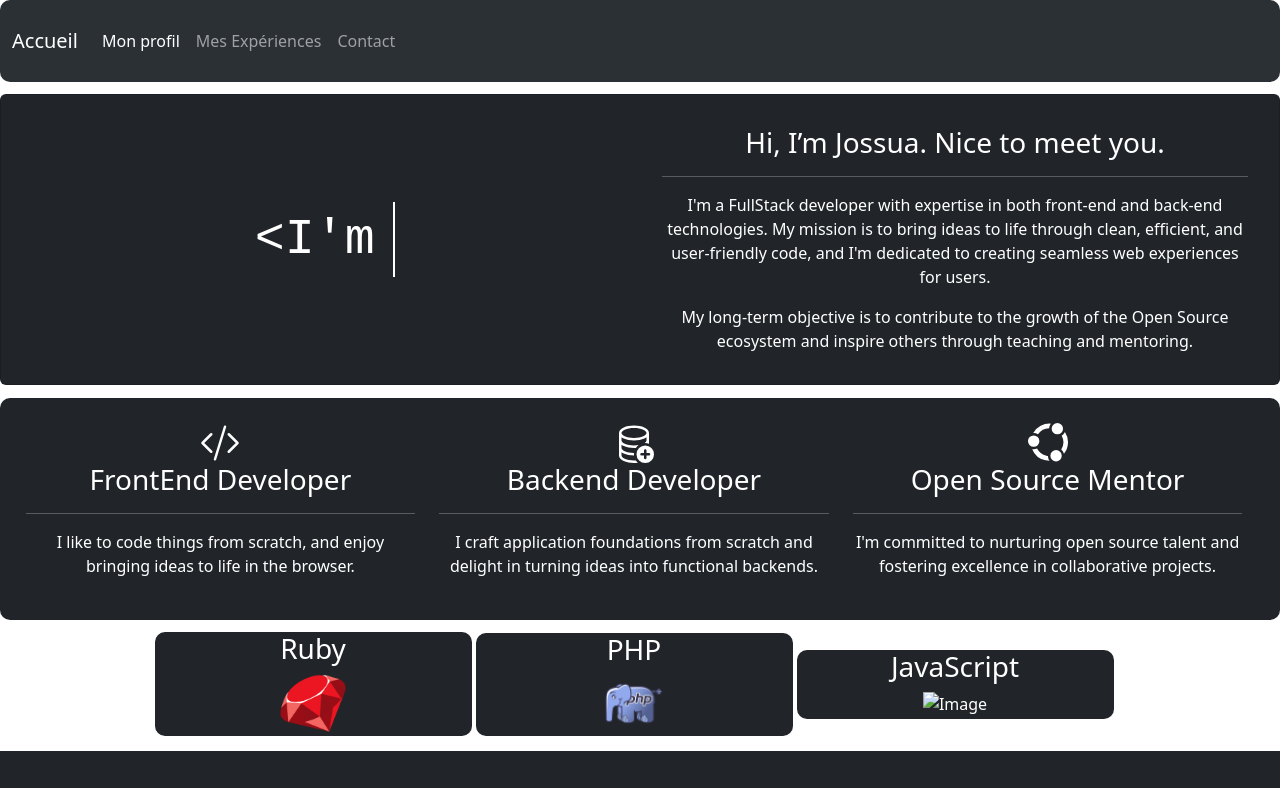
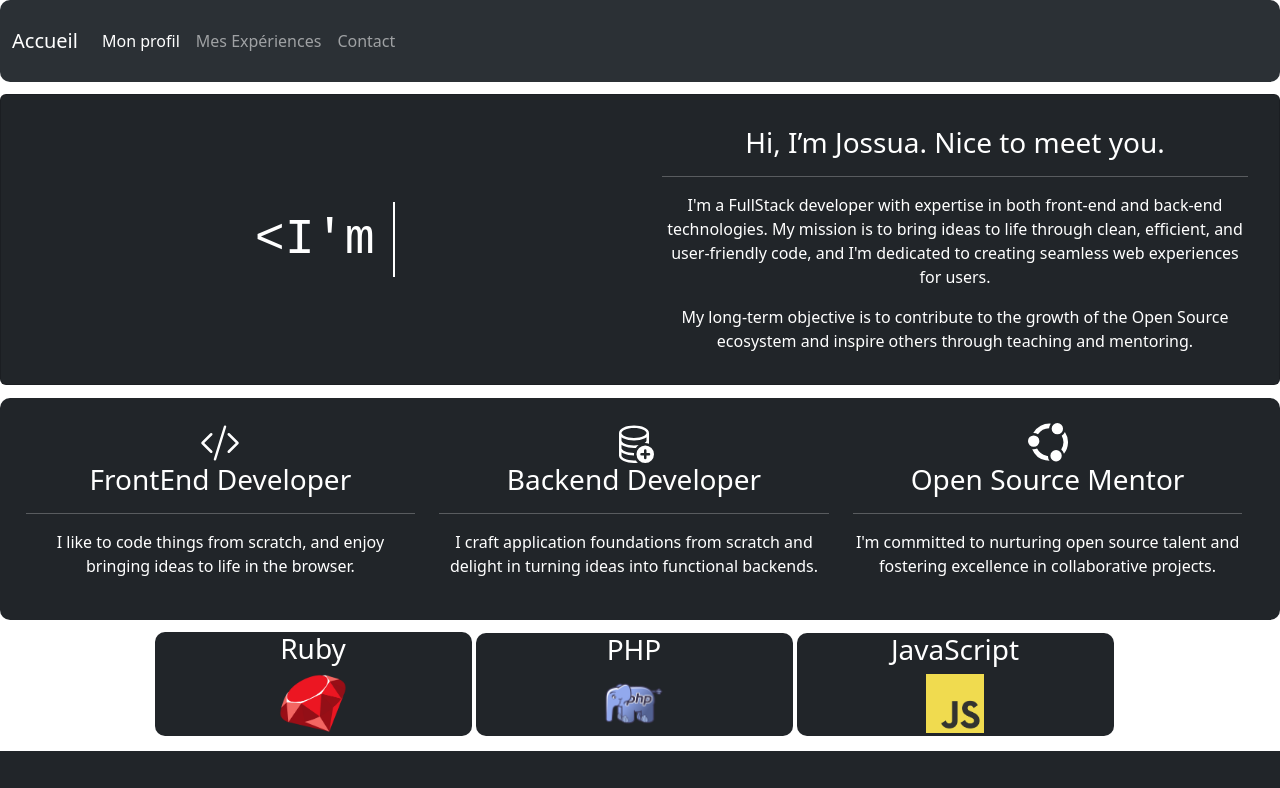
Before and after one commit to JossuaBELINCOVAREL/JossuaBELINCOVAREL.github.io, a website: page index.html in a window 1280 px wide. Shown: the top 788 px of the page. Drawn offline with nearby package versions, Linux system fonts and the light colour scheme; files whose address does not match are found by name.

Commit message:
Update (change location JS.PNG)

```diff
--- a/index.html
+++ b/index.html
@@ -100,7 +100,7 @@
         </div>
         <div class="col-sm-3">
           <h3>JavaScript</h3>
-          <img src="img/JavaScript_Loo.png" class="img-responsive" style="width:20%" alt="Image">
+          <img src="JavaScript_Loo.png" class="img-responsive" style="width:20%" alt="Image">
         </div>
       </div>
     </div>
```
